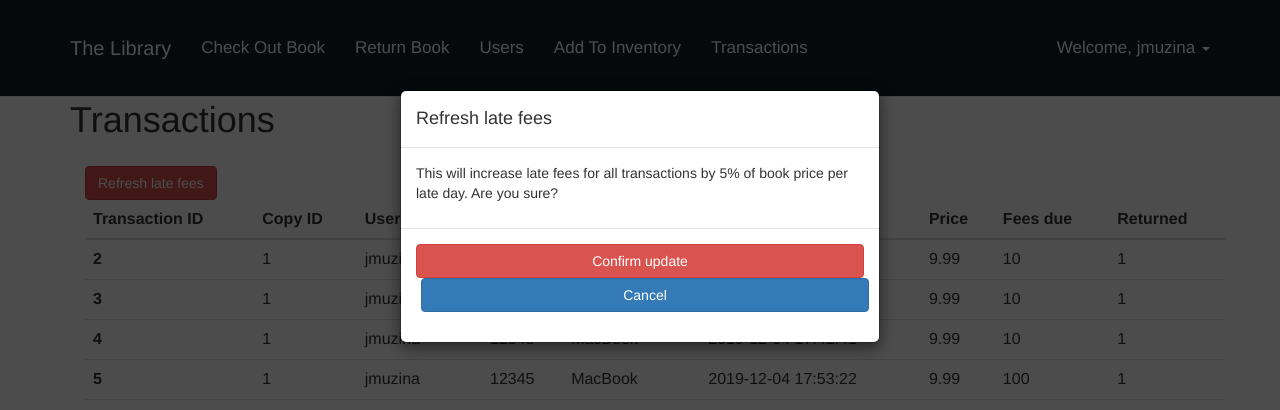
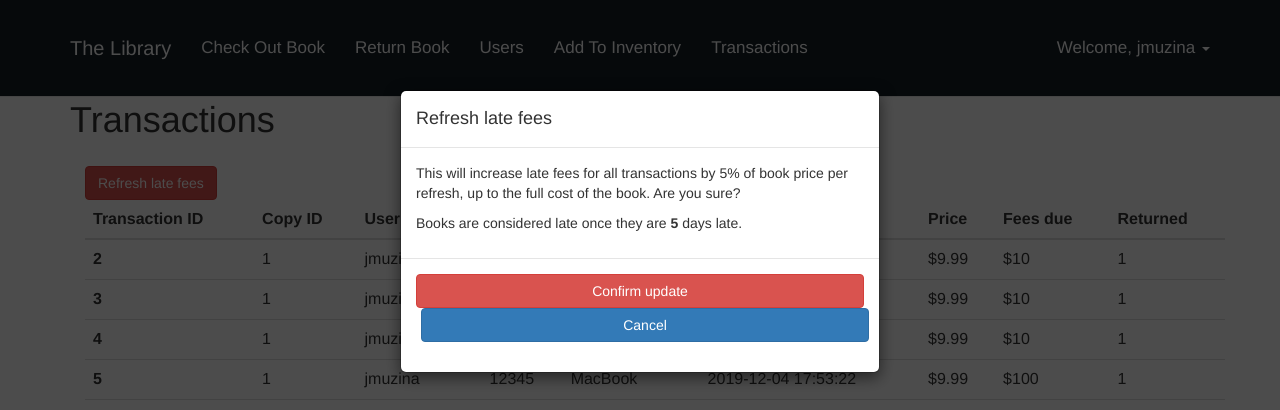
Before and after one commit to AugmentedMode/database-final, a Flask app: page /transactions/ in a window 1280 px wide, after a click on "Refresh late fees". Shown: the top 410 px of the page. Run offline with Flask 2, Linux system fonts and the light colour scheme; a user stored in the database is signed in; data comes from the database, SQL or seed files in the repository; some libraries are stand-ins or nearby versions.

Commit message:
Added $ signs to transactions, added some messaging to confirmation modal

```diff
--- a/templates/transactions.html
+++ b/templates/transactions.html
@@ -13,7 +13,8 @@
                         <h4 class="modal-title">Refresh late fees</h4>
                     </div>
                     <div class="modal-body">
-                        <p>This will increase late fees for all transactions by 5% of book price per late day. Are you sure?</p>
+                        <p>This will increase late fees for all transactions by 5% of book price per refresh, up to the full cost of the book. Are you sure?</p>
+                        <p>Books are considered late once they are <b>5</b> days late.</p>
                     </div>
                     <div class="modal-footer">
                         <div class="form-group">
@@ -49,8 +50,8 @@
                             <td>{{transaction[3]}}</td>
                             <td>{{transaction[4]}}</td>
                             <td>{{transaction[5]}}</td>
-                            <td>{{transaction[6]}}</td>
-                            <td>{{transaction[7]}}</td>
+                            <td>${{transaction[6]}}</td>
+                            <td>${{transaction[7]}}</td>
                             <td>{{transaction[8]}}</td>
                     </tr>
                 {% endfor %}
```
